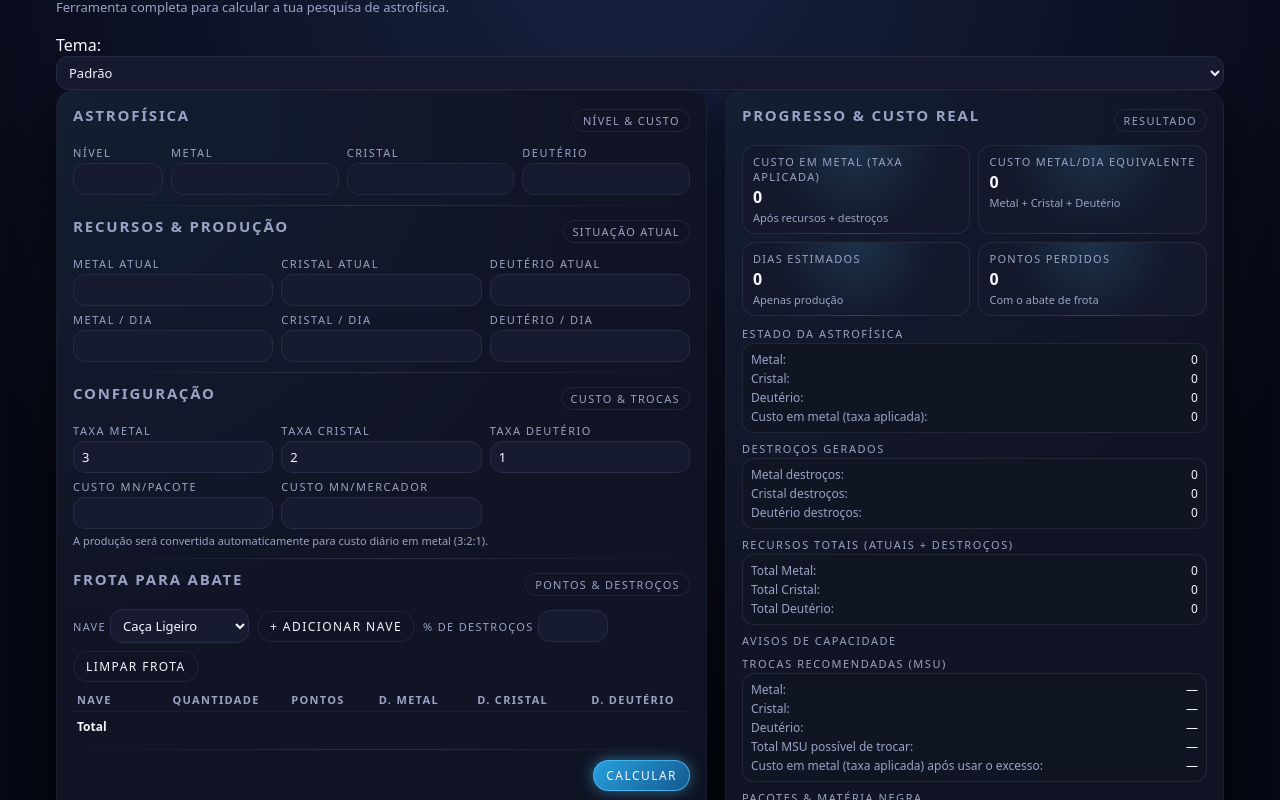
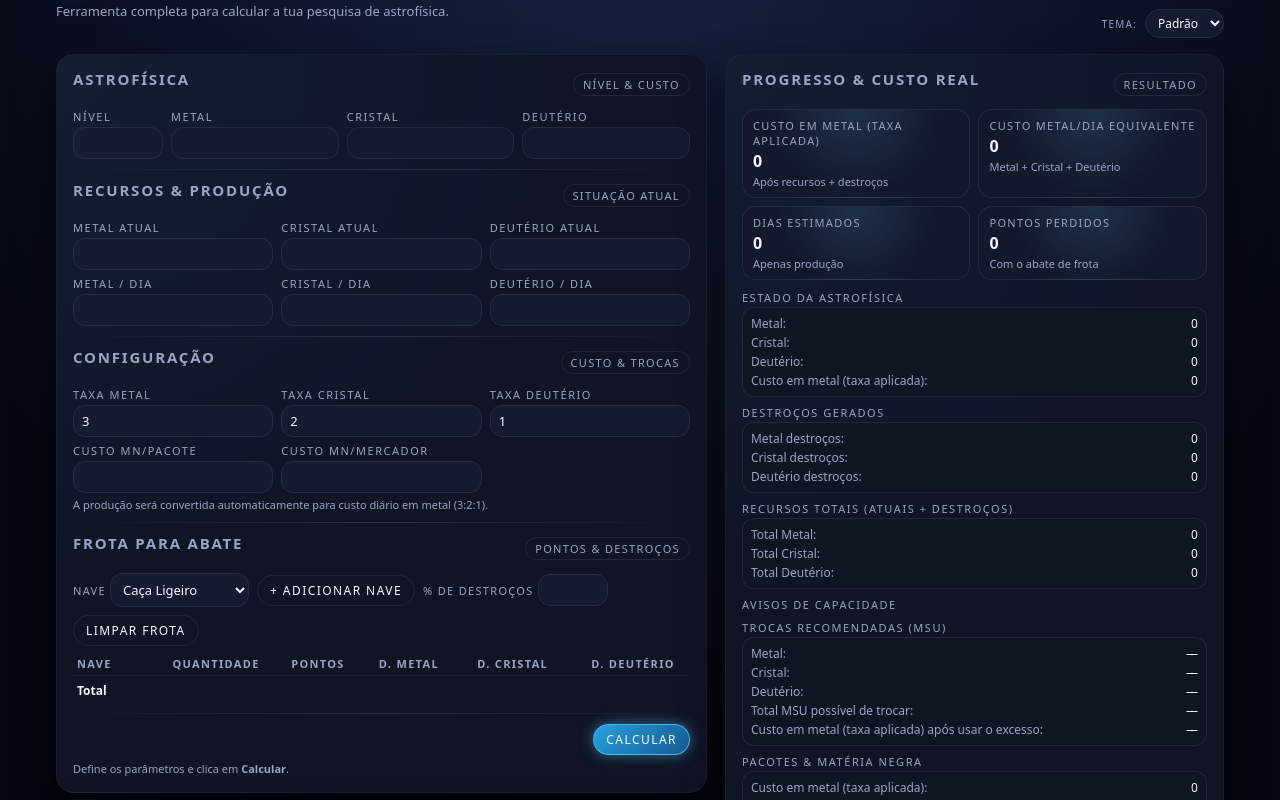
Before and after one commit to wezenpt/astro, a plain HTML site: page index.html in a window 1280 px wide. Shown: the part 66-866 px from the top of the page. Drawn offline with Linux system fonts and the light colour scheme.

Commit message:
Update style.css

```diff
--- a/assets/style.css
+++ b/assets/style.css
@@ -322,20 +322,58 @@
   padding: 4px 6px;
 }
 
-.btn.btn-secondary {
-  background: transparent;
-  border: 1px solid var(--muted);
+/* Top bar with theme selector */
+.top-row {
+  display: flex;
+  justify-content: space-between;
+  align-items: flex-end;
+  gap: 16px;
+  margin-bottom: 16px;
+}
+.title-block {
+  display: flex;
+  flex-direction: column;
+  gap: 4px;
+}
+.theme-switcher {
+  display: flex;
+  align-items: center;
+  gap: 8px;
+  font-size: 12px;
   color: var(--muted);
 }
-.btn.btn-secondary:hover {
-  border-color: var(--accent);
-  color: var(--accent);
+.theme-switcher label {
+  text-transform: uppercase;
+  letter-spacing: 0.12em;
+  font-size: 10px;
 }
-@media (max-width: 768px) {
-  body {
-    font-size: 15px;
-  }
-  .btn {
-    padding: 8px 14px;
-  }
+.theme-switcher select {
+  padding: 4px 8px;
+  border-radius: 999px;
+  border: 1px solid var(--border);
+  background: var(--bg3);
+  color: var(--text);
+  font-size: 12px;
 }
+
+/* Theme variants */
+body.theme-default {
+  /* base theme uses existing :root variables */
+}
+
+body.theme-neon {
+  --bg: #02030a;
+  --bg2: #060a1a;
+  --bg3: #0b1024;
+  --accent: #7cfbff;
+  --accent-soft: rgba(124,251,255,0.2);
+  --danger: #ff7b7b;
+  --text: #f7f9ff;
+  --muted: #b0b9dd;
+  --border: #303b66;
+  --shadow-soft: 0 22px 55px rgba(0,0,0,0.8);
+}
+
+body.theme-neon {
+  background: radial-gradient(circle at top, #111633 0, #02030a 55%);
+}
```
